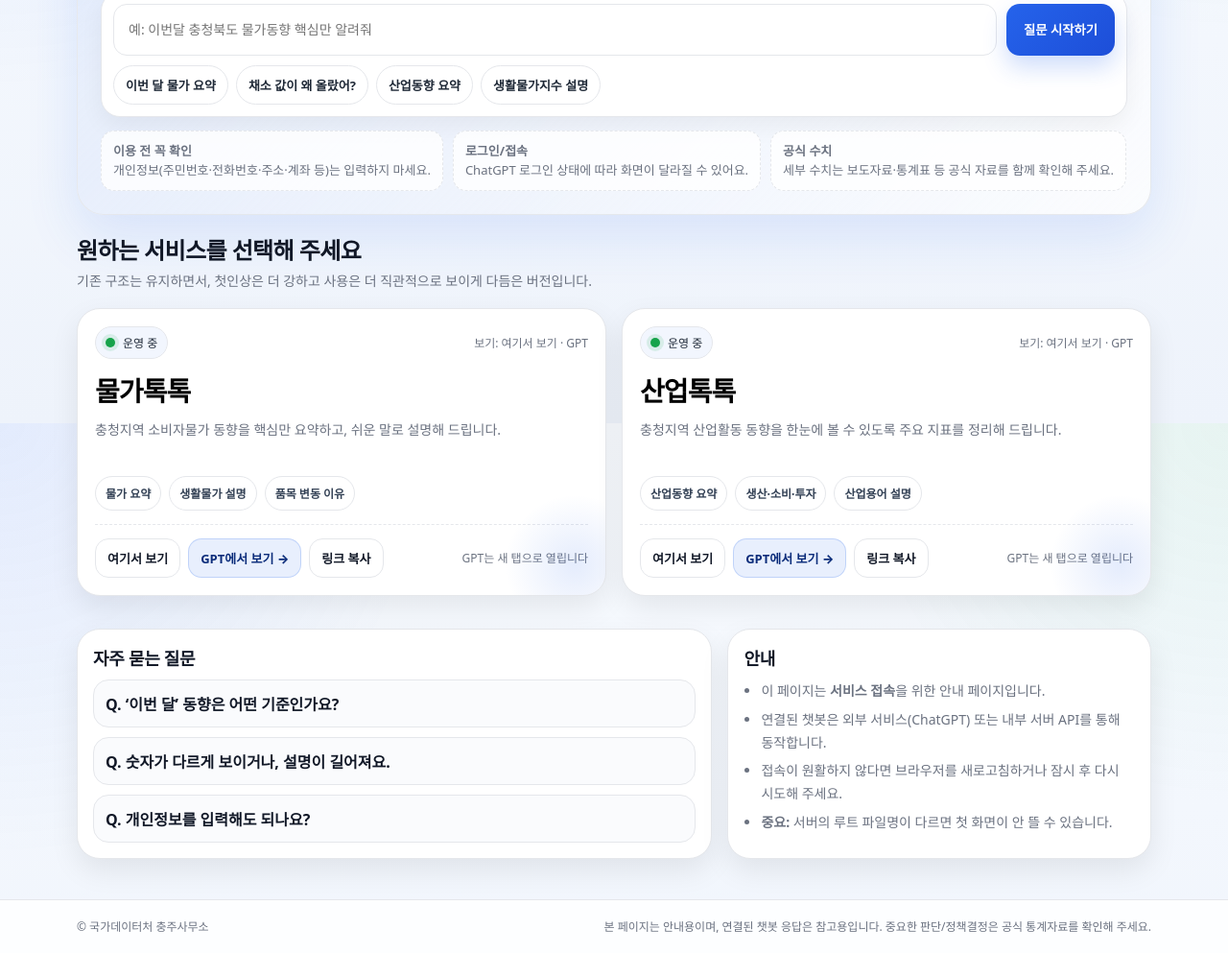
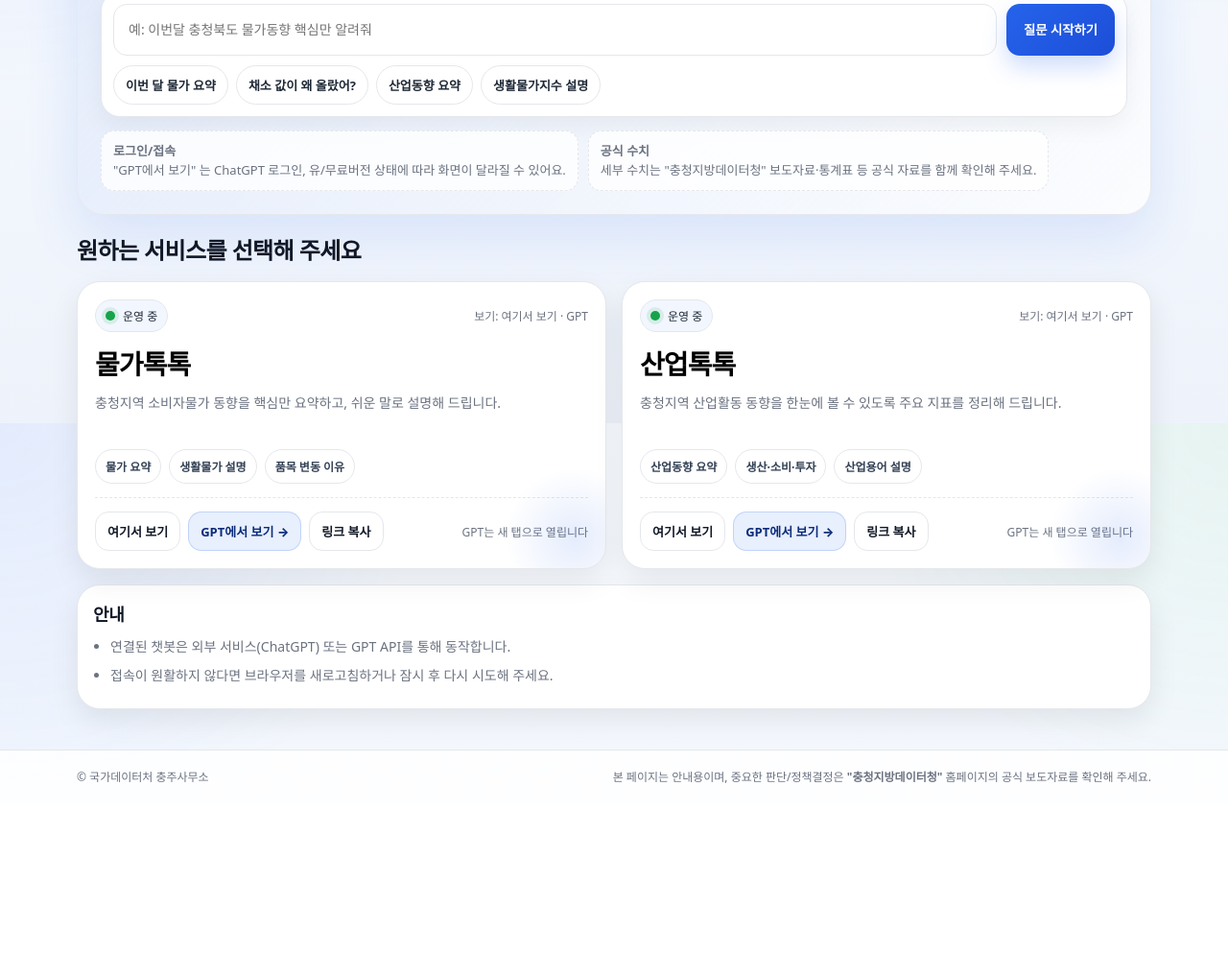
Before and after one commit to lowrider108/toktok, a website: page index.html in a window 1280 px wide. Shown: the part 359-1352 px from the top of the page at 96% size. After the commit the page ends 1196 px from the top, so only its background shows below. Drawn offline with Linux system fonts and the light colour scheme.

Commit message:
Add files via upload

```diff
--- a/index.html
+++ b/index.html
@@ -339,7 +339,6 @@
 
       <div class="header-actions" aria-label="상단 안내">
         <span class="pill"><span class="dot" aria-hidden="true"></span>운영 중</span>
-        <span class="pill">모바일 최적화</span>
         <span class="pill">물가톡톡 · 산업톡톡 통합</span>
       </div>
     </div>
@@ -375,9 +374,8 @@
         </div>
 
         <div class="notice" role="note" aria-label="이용 전 안내">
-          <div class="mini"><b>이용 전 꼭 확인</b><br/>개인정보(주민번호·전화번호·주소·계좌 등)는 입력하지 마세요.</div>
-          <div class="mini"><b>로그인/접속</b><br/>ChatGPT 로그인 상태에 따라 화면이 달라질 수 있어요.</div>
-          <div class="mini"><b>공식 수치</b><br/>세부 수치는 보도자료·통계표 등 공식 자료를 함께 확인해 주세요.</div>
+          <div class="mini"><b>로그인/접속</b><br/>"GPT에서 보기" 는 ChatGPT 로그인, 유/무료버전 상태에 따라 화면이 달라질 수 있어요.</div>
+          <div class="mini"><b>공식 수치</b><br/>세부 수치는 "충청지방데이터청" 보도자료·통계표 등 공식 자료를 함께 확인해 주세요.</div>
         </div>
       </div>
 
@@ -386,7 +384,7 @@
     <div class="section-head">
       <div>
         <h2>원하는 서비스를 선택해 주세요</h2>
-        <p>기존 구조는 유지하면서, 첫인상은 더 강하고 사용은 더 직관적으로 보이게 다듬은 버전입니다.</p>
+
       </div>
     </div>
 
@@ -518,47 +516,13 @@
       </div>
     </section>
 
-    <div class="info" aria-label="추가 안내">
-      <section class="panel" aria-label="자주 묻는 질문">
-        <h3>자주 묻는 질문</h3>
-
-        <details>
-          <summary>Q. ‘이번 달’ 동향은 어떤 기준인가요?</summary>
-          <div class="faq-body">
-            보도자료/월보에서 사용하는 기준(발표월, 기준월 등)에 따라 표현이 달라질 수 있어요.
-            챗봇 답변에서 <b>기준월</b>이 보이면 그 값을 우선 확인해 주세요.
-          </div>
-        </details>
-
-        <details>
-          <summary>Q. 숫자가 다르게 보이거나, 설명이 길어져요.</summary>
-          <div class="faq-body">
-            같은 주제라도 질문 방식에 따라 요약 수준이 달라질 수 있어요.
-            <ul class="bullets">
-              <li>짧게 원하면: “핵심만 3줄로”</li>
-              <li>표로 원하면: “지표를 표로 정리해줘”</li>
-              <li>근거가 필요하면: “출처(보도자료/표)도 같이 알려줘”</li>
-            </ul>
-          </div>
-        </details>
-
-        <details>
-          <summary>Q. 개인정보를 입력해도 되나요?</summary>
-          <div class="faq-body">
-            아니요. 주민번호·전화번호·주소·계좌번호 등 개인을 특정할 수 있는 정보는 입력하지 마세요.
-            민원/신고 목적이라면 별도의 공식 창구를 이용해 주세요.
-          </div>
-        </details>
-      </section>
 
       <aside class="panel" aria-label="문의 및 안내">
         <h3>안내</h3>
         <div style="color:var(--muted);font-size:14px;line-height:1.7;">
           <ul class="bullets">
-            <li>이 페이지는 <b>서비스 접속</b>을 위한 안내 페이지입니다.</li>
-            <li>연결된 챗봇은 외부 서비스(ChatGPT) 또는 내부 서버 API를 통해 동작합니다.</li>
+            <li>연결된 챗봇은 외부 서비스(ChatGPT) 또는 GPT API를 통해 동작합니다.</li>
             <li>접속이 원활하지 않다면 브라우저를 새로고침하거나 잠시 후 다시 시도해 주세요.</li>
-            <li><b>중요:</b> 서버의 루트 파일명이 다르면 첫 화면이 안 뜰 수 있습니다.</li>
           </ul>
         </div>
       </aside>
@@ -568,7 +532,7 @@
   <footer>
     <div class="footer-inner">
       <div>© 국가데이터처 충주사무소</div>
-      <div>본 페이지는 안내용이며, 연결된 챗봇 응답은 참고용입니다. 중요한 판단/정책결정은 공식 통계자료를 확인해 주세요.</div>
+      <div>본 페이지는 안내용이며, 중요한 판단/정책결정은 <b>"충청지방데이터청"</b> 홈페이지의 공식 보도자료를 확인해 주세요.</div>
     </div>
   </footer>
 
```
